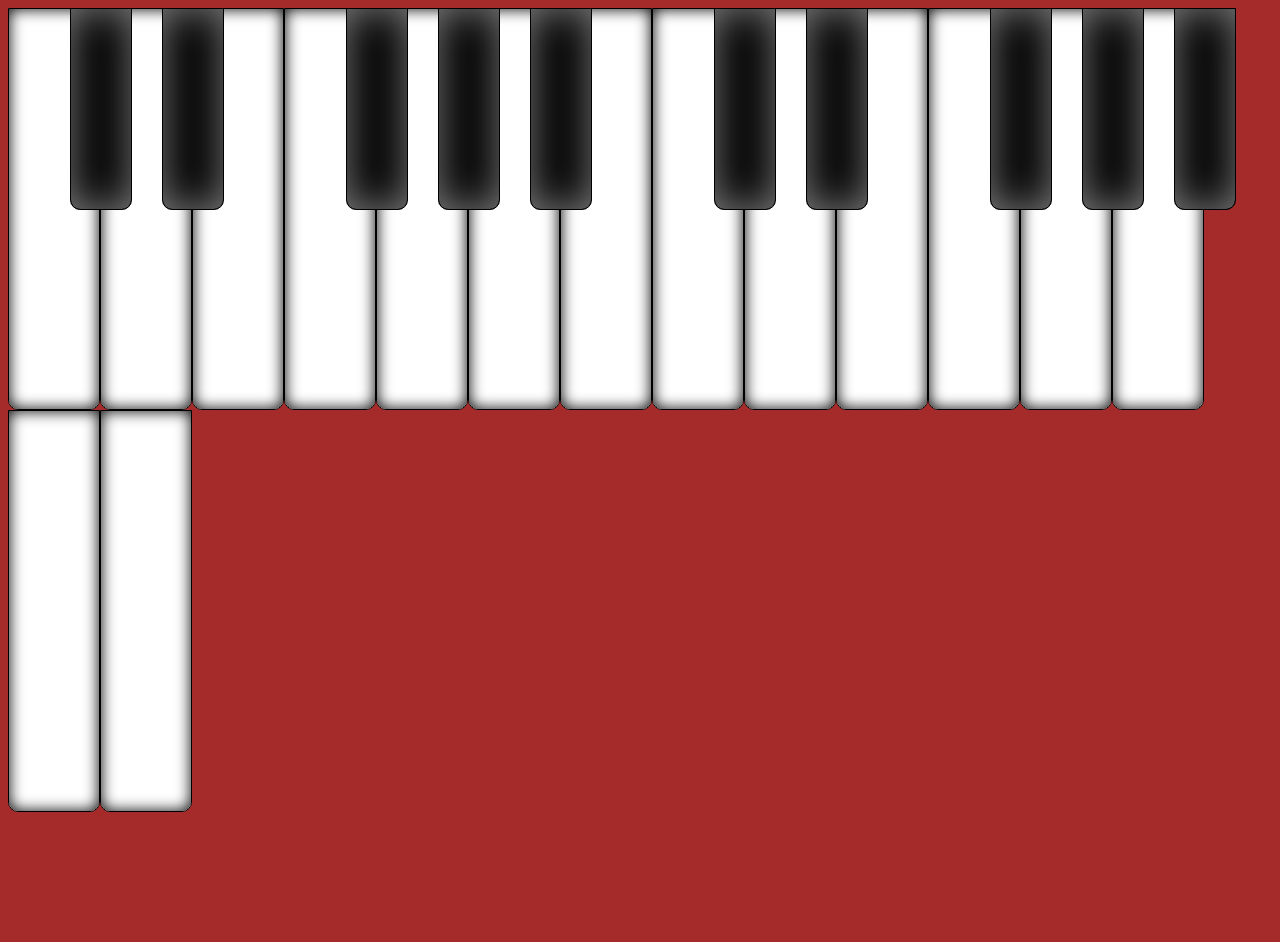
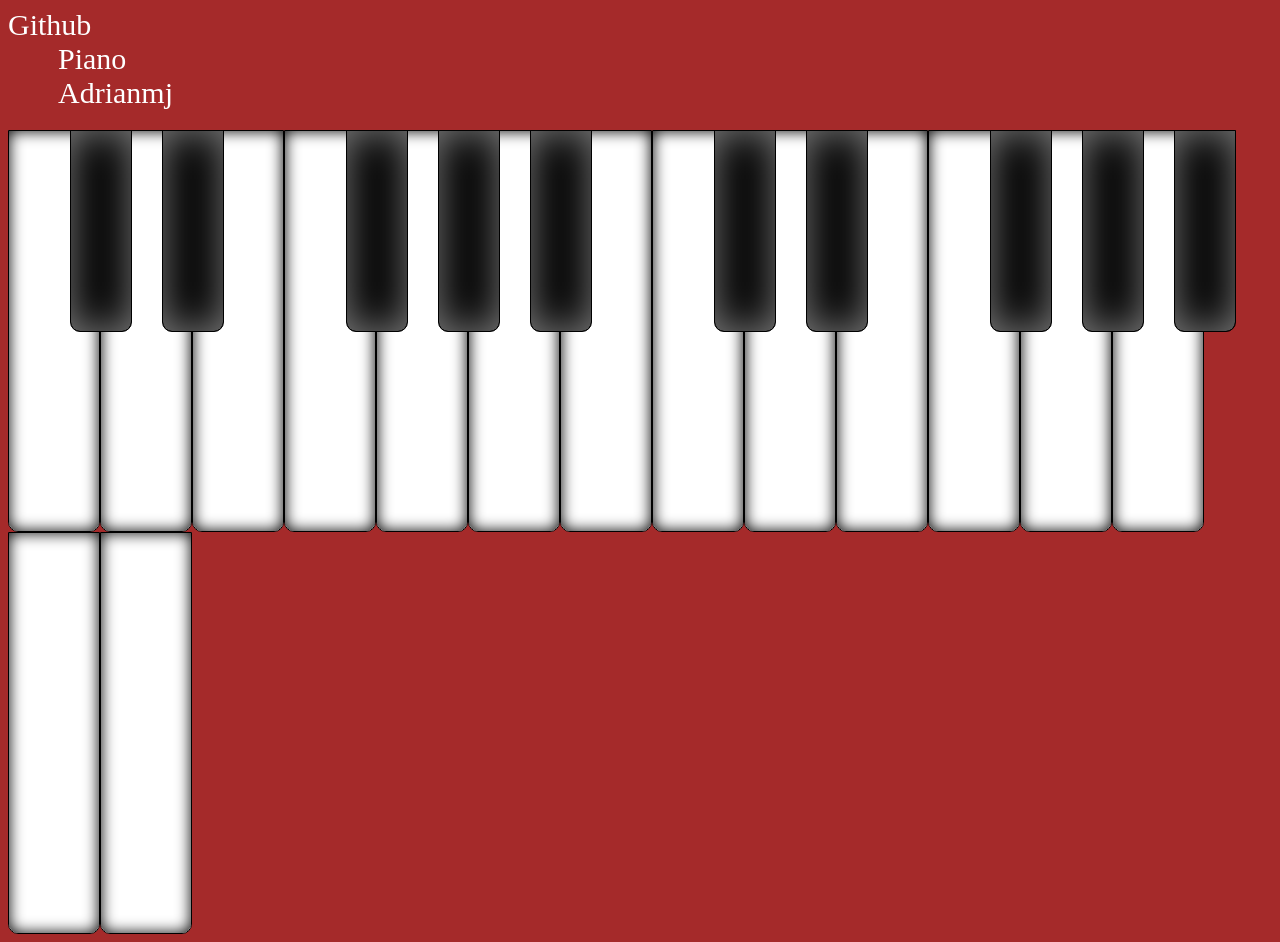
Before and after one commit to Adrianmj/piano, a plain HTML site: page index.html in a window 1280 px wide. Before the commit the page ends 820 px from the top, so only its background shows below. Drawn offline with Linux system fonts and the light colour scheme.

Commit message:
añadiendo links

```diff
--- a/index.html
+++ b/index.html
@@ -8,6 +8,11 @@
 </head>
 
 <body onload="generateSounds()">
+    <div class="github">Github</div>
+    <ul style="list-style-type:disc">
+        <li><div><a href="https://github.com/Adrianmj/piano">Piano</a></div></li>
+        <li><div><a href="https://github.com/Adrianmj">Adrianmj</a></div></li>
+    </ul>
     <div id="piano">
         <div class="tecla blanca" id="C4" onclick="myFunction(this)"></div>
         <div class="tecla negra" id="Db4" onclick="myFunction(this)"></div>
@@ -22,7 +27,6 @@
         <div class="tecla negra" id="Bb4" onclick="myFunction(this)"></div>
         <div class="tecla blanca" id="B4" onclick="myFunction(this)"></div>
         <div class="tecla blanca" id="C5" onclick="myFunction(this)"></div>
-
         <div class="tecla negra" id="Db5" onclick="myFunction(this)"></div>
         <div class="tecla blanca" id="D5" onclick="myFunction(this)"></div>
         <div class="tecla negra" id="Eb5" onclick="myFunction(this)"></div>
--- a/style.css
+++ b/style.css
@@ -5,6 +5,7 @@ body {
 
 #piano {
     margin: auto;
+    margin-top: 20px;
 }
 
 .blanca {
@@ -50,3 +51,21 @@ body {
     border-bottom-left-radius: 10px;
     border-bottom-right-radius: 10px;
 }
+
+.github {
+    font-size: 30px;
+    color: white;
+}
+
+a {
+    margin-left: 10px;
+    font-size: 30px;
+    text-decoration: none;
+    color: white;
+}
+
+a:visited {
+    font-size: 30px;
+    text-decoration: none;
+    color: white;
+}
```
